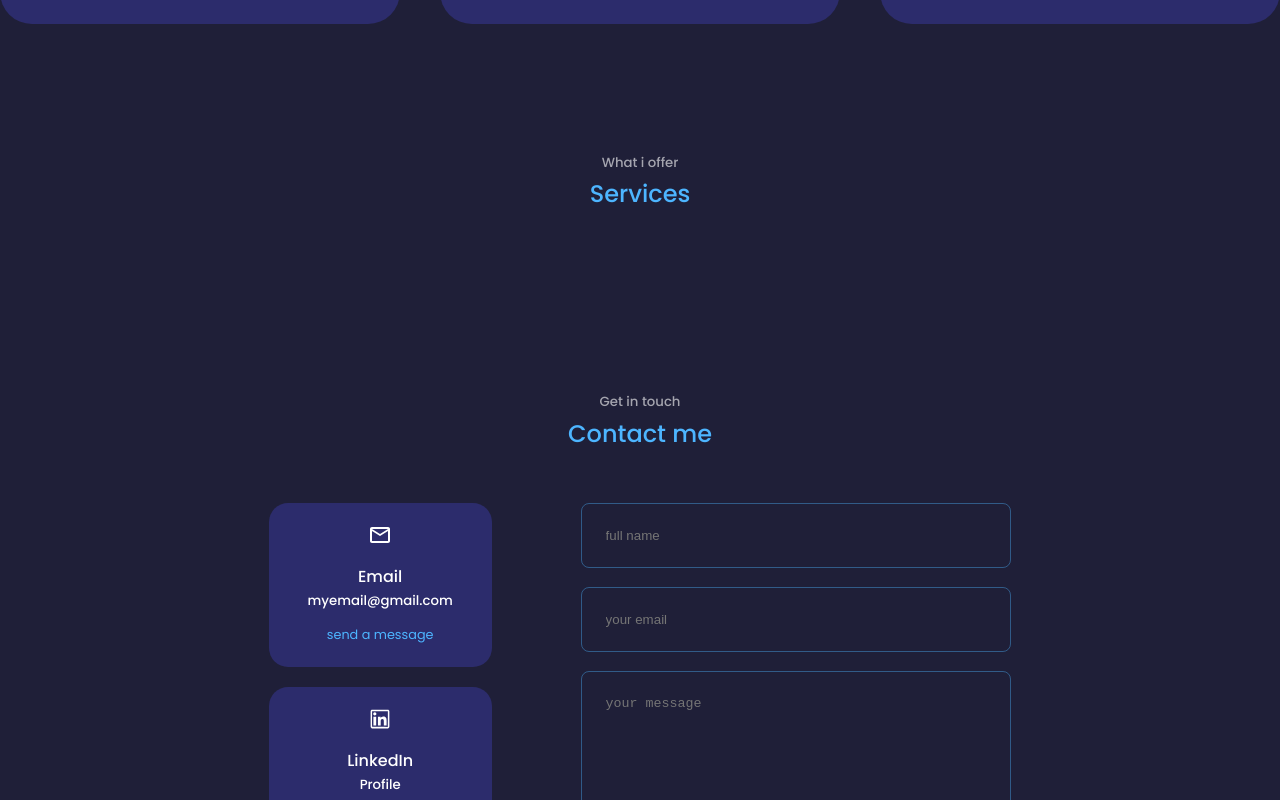
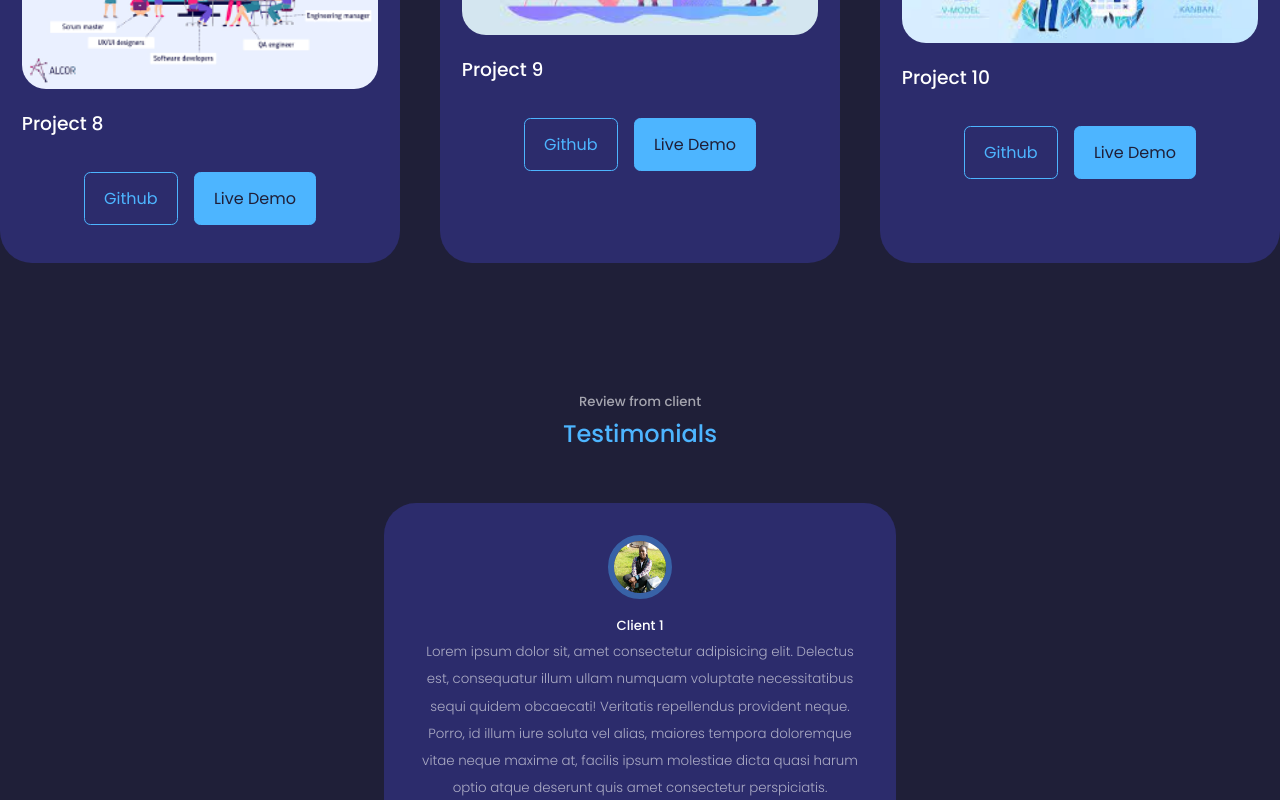
Before and after one commit to Wibinah/portfolio, a React (Create React App) app: page / in a window 1280 px wide. Shown: the part 3589-4389 px from the top of the page. Built offline with nearby package versions, Linux system fonts and the light colour scheme; no server answers.

Commit message:
added experience section

```diff
--- a/src/App.jsx
+++ b/src/App.jsx
@@ -16,11 +16,11 @@ function App() {
   <>
     <Section/>
     <Navbar/>
-    <About/>
+     <About/>
     <Experience/>
-    {/* <Testimonial/> */}
+    <Services/>
     <Portfolio />
-    <Services/>
+    <Testimonial/>
     <Contact/>
     <Footer/>
 
--- a/src/components/services/Services.jsx
+++ b/src/components/services/Services.jsx
@@ -9,7 +9,7 @@ export const Services = () => {
       <h5>What i offer</h5>
       <h2>Services</h2>
       <div className="container services__container">
-        <listServices />
+        <ListServices />
       </div>
     </section>
   );
--- a/src/components/testimonial/Testimonial.css
+++ b/src/components/testimonial/Testimonial.css
@@ -33,7 +33,7 @@
     background: var(--color-primary);
 
 }
-
+/*
 @media only screen and (max-width:1024px) {
     .container.testimonials__container{
         width: 60%;
@@ -50,3 +50,4 @@
         width:var(--container--width-sm)
     }
 }
+ */
```
